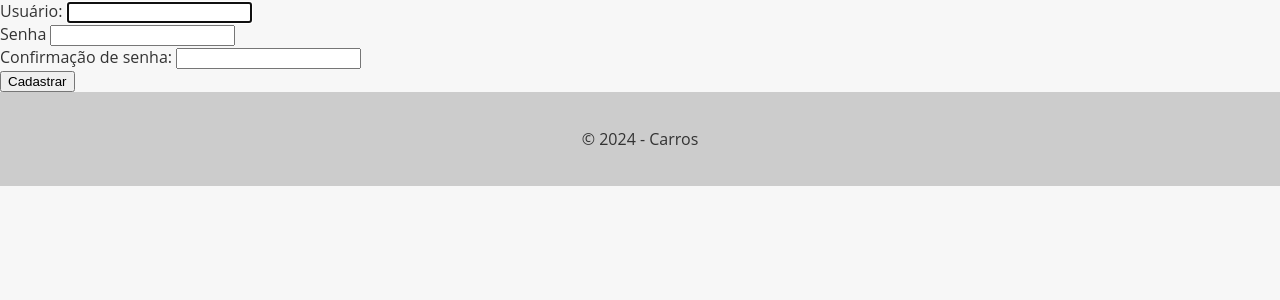
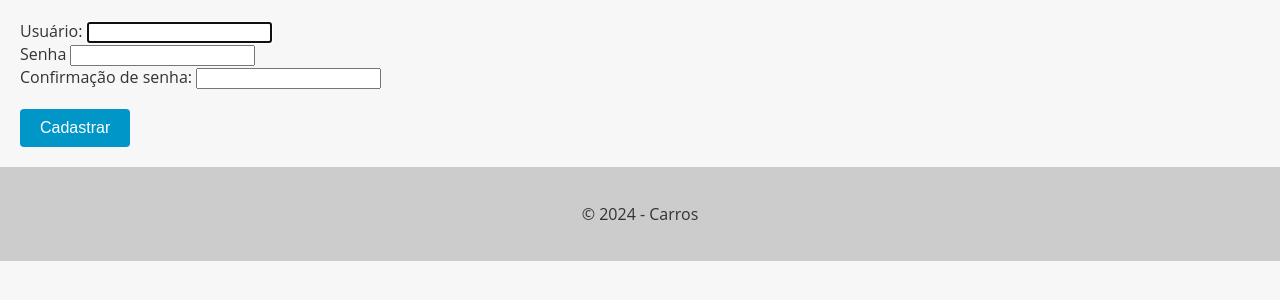
Before and after one commit to gabrielcsg/py-djm-carros, a Django app: page /register/ in a window 1280 px wide. Shown: the part 50-350 px from the top of the page. Run offline with Django 5.2, Linux system fonts and the light colour scheme.

Commit message:
feat: forms button style

```diff
--- a/accounts/templates/register.html
+++ b/accounts/templates/register.html
@@ -3,6 +3,28 @@
 {% block title %}Cadastrar conta{% endblock %}
 
 {% block content %}
+
+<style>
+  form {
+    padding: 20px
+  }
+
+  input[type="submit"] {
+    background-color: #0096c7;
+    color: #fff;
+    border: none;
+    padding: 10px 20px;
+    font-size: 16px;
+    border-radius: 4px;
+    cursor: pointer;
+    transition: background-color 0.3s ease-in-out;
+    margin-top: 20px;
+  }
+
+  input[type="submit"]:hover {
+    background-color: #108eb8;
+  }
+</style>
 
 <form method="post">
   {% csrf_token %}
```
Also changed, not shown: accounts/templates/login.html (+22 -0 lines), cars/templates/new_car.html (+21 -0 lines).
